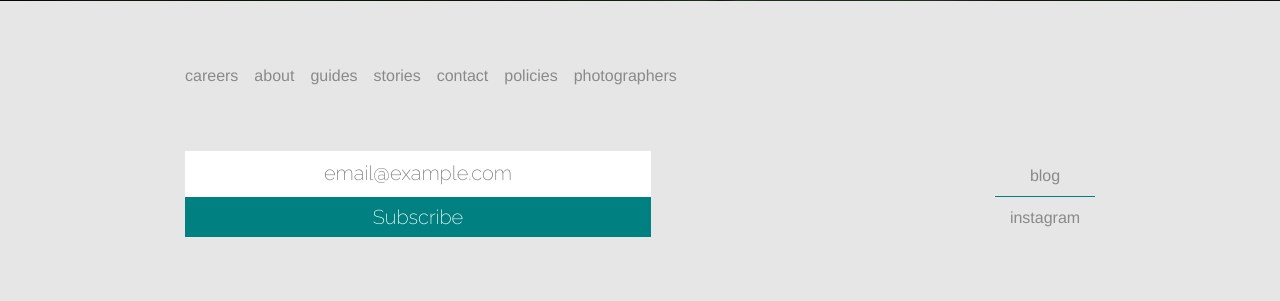
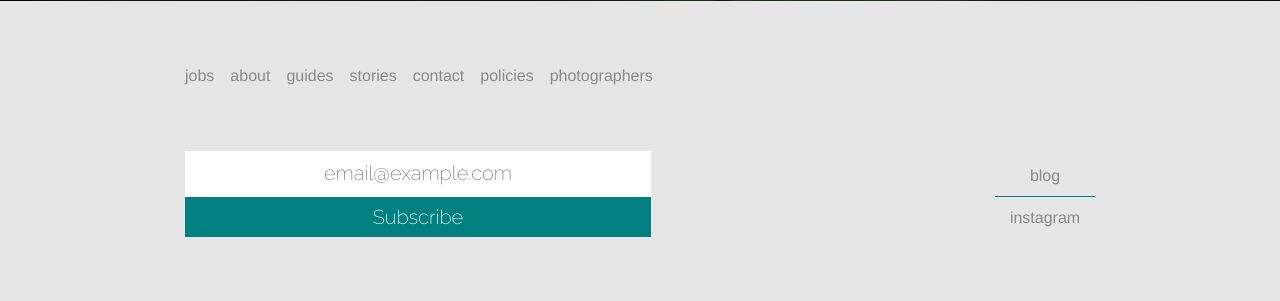
Before and after one commit to alexbeer/crotonwest, a Rails app: page / in a window 1280 px wide. Shown: the part 862-1163 px from the top of the page. Run offline with Rails 7, Linux system fonts and the light colour scheme; style sheets or scripts are compiled from the project's sources; some libraries are stand-ins or nearby versions.

Commit message:
Back to jobs
Back to jobs

```diff
--- a/app/views/layouts/_footer.html.erb
+++ b/app/views/layouts/_footer.html.erb
@@ -1,7 +1,7 @@
 
 <div id="footer">
     <div class="foot_navs">
-      <div class="foot_nav"><%= link_to "careers", jobs_path %></div>
+      <div class="foot_nav"><%= link_to "jobs", jobs_path %></div>
       <div class="foot_nav"><%= link_to "about", about_path %></div>
       <div class="foot_nav"><a href="#">guides</a></div>
       <div class="foot_nav"><a href="#">stories</a></div>
```
